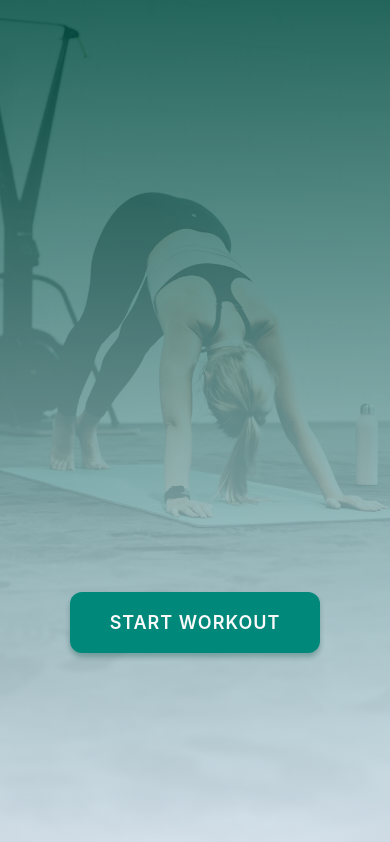
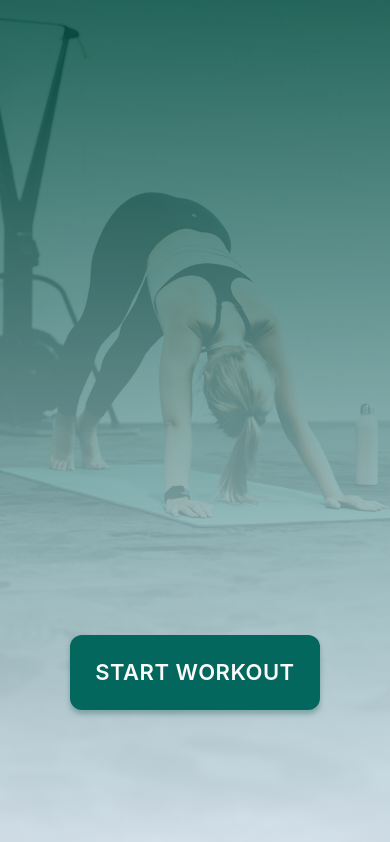
Before and after one commit to ALagodzinska/Fitness-App, a React Native app: screen / in a window 390 px wide. Built offline with nearby package versions, Linux system fonts and the light colour scheme.

Commit message:
Base for the workput plan screen

```diff
--- a/App.js
+++ b/App.js
@@ -5,6 +5,7 @@ import { NavigationContainer } from "@react-navigation/native";
 import { createNativeStackNavigator } from "@react-navigation/native-stack";
 import { GestureHandlerRootView } from "react-native-gesture-handler";
 import { WorkoutProvider } from "./contexts/WorkoutContext";
+import WorkoutPlanScreen from "./screens/WorkoutPlanScreen";
 
 const Stack = createNativeStackNavigator();
 
@@ -24,6 +25,7 @@ export default function App() {
               component={ExerciseTypeScreen}
             />
             <Stack.Screen name="ExerciseScreen" component={ExerciseScreen} />
+            <Stack.Screen name="WorkoutPlan" component={WorkoutPlanScreen} />
           </Stack.Navigator>
         </NavigationContainer>
       </WorkoutProvider>
--- a/components/MainButton.js
+++ b/components/MainButton.js
@@ -1,13 +1,13 @@
 import React from "react";
 import { StyleSheet, Text, Pressable } from "react-native";
 
-function MainButton({ handlePress }) {
+function MainButton({ title, handlePress }) {
   return (
     <Pressable
       style={({ pressed }) => [styles.button, pressed && styles.buttonPressed]}
       onPress={handlePress}
     >
-      <Text style={styles.buttonText}>START WORKOUT</Text>
+      <Text style={styles.buttonText}>{title}</Text>
     </Pressable>
   );
 }
@@ -17,16 +17,17 @@ export default MainButton;
 const styles = StyleSheet.create({
   button: {
     width: 250,
-    paddingVertical: 20,
-    backgroundColor: "#00897B",
+    height: 75,
+    backgroundColor: "#03675dff",
     borderRadius: 12,
     alignItems: "center",
     shadowColor: "#004D40",
     shadowOffset: { width: 0, height: 4 },
+    alignItems: "center", // horizontal center
+    justifyContent: "center",
     shadowOpacity: 0.3,
     shadowRadius: 5,
     elevation: 5,
-    marginTop: 400,
   },
   buttonPressed: {
     backgroundColor: "#00695C",
@@ -36,8 +37,10 @@ const styles = StyleSheet.create({
   },
   buttonText: {
     color: "#FAFAFA",
-    fontSize: 18,
+    fontSize: 22,
     fontWeight: "600",
-    letterSpacing: 1,
+    letterSpacing: 0.5,
+    textTransform: "uppercase", // Ensures the title is displayed in uppercase
+    textAlign: "center", // Centers the text within the button
   },
 });
--- a/screens/ExerciseTypeScreen.js
+++ b/screens/ExerciseTypeScreen.js
@@ -4,16 +4,21 @@ import SectionButton from "../components/SectionButton";
 import EXERCISE_TYPE from "../constants/exerciseTypes";
 import { filterAllExercisesByType } from "../utils/exerciseUtils";
 import { useWorkout } from "../contexts/WorkoutContext";
+import MainButton from "../components/MainButton";
 
 // Probably needs a state for workout
 
 function ExerciseTypeScreen({ navigation }) {
-  function handlePress(typeName) {
+  function navigateToExerciseType(typeName) {
     const exercisesByType = filterAllExercisesByType(typeName);
     navigation.navigate("ExerciseScreen", {
       exercisesByType,
       typeName,
     });
+  }
+
+  function navigateToWorkoutPlan() {
+    navigation.navigate("WorkoutPlan");
   }
 
   return (
@@ -34,10 +39,16 @@ function ExerciseTypeScreen({ navigation }) {
               <SectionButton
                 key={key}
                 title={typeName}
-                handlePress={() => handlePress(typeName)}
+                handlePress={() => navigateToExerciseType(typeName)}
               />
             );
           })}
+        </View>
+        <View style={styles.mainButtonContainer}>
+          <MainButton
+            title="START"
+            handlePress={() => navigateToWorkoutPlan()}
+          />
         </View>
       </ImageBackground>
     </LinearGradient>
@@ -69,12 +80,16 @@ const styles = StyleSheet.create({
   buttonContainer: {
     justifyContent: "center",
     alignItems: "center",
-    paddingTop: 50,
+    paddingTop: 25,
     gap: 20,
   },
   backgroundImage: {
     opacity: 0.15,
   },
+  mainButtonContainer: {
+    alignItems: "center",
+    marginTop: 100, // Add space from bottom
+  },
 });
 
 export default ExerciseTypeScreen;
--- a/screens/StartScreen.js
+++ b/screens/StartScreen.js
@@ -24,7 +24,7 @@ function StartScreen({ navigation }) {
         imageStyle={styles.backgroundImage}
       >
         <View style={styles.container}>
-          <MainButton handlePress={handlePress} />
+          <MainButton handlePress={handlePress} title={"START WORKOUT"} />
         </View>
       </ImageBackground>
     </LinearGradient>
@@ -38,6 +38,7 @@ const styles = StyleSheet.create({
     flex: 1,
     justifyContent: "center",
     alignItems: "center",
+    marginTop: 500,
   },
   rootScreen: {
     flex: 1,
--- /dev/null
+++ b/screens/WorkoutPlanScreen.js
@@ -0,0 +1,10 @@
+import { View, Text } from "react-native";
+
+function WorkoutPlanScreen({ navigation }) {
+  return (
+    <View>
+      <Text>List of all exercises</Text>
+    </View>
+  );
+}
+export default WorkoutPlanScreen;
```
